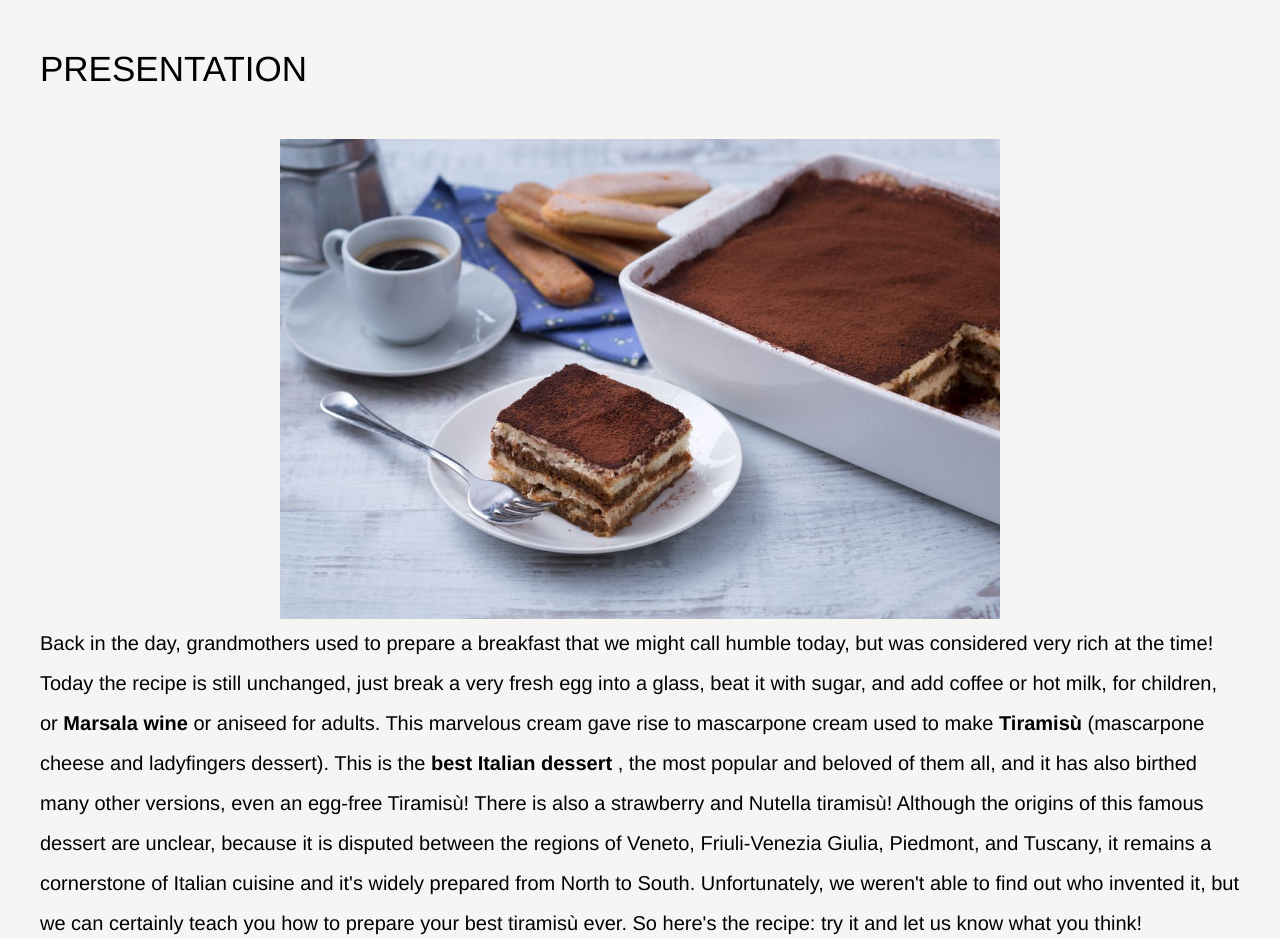
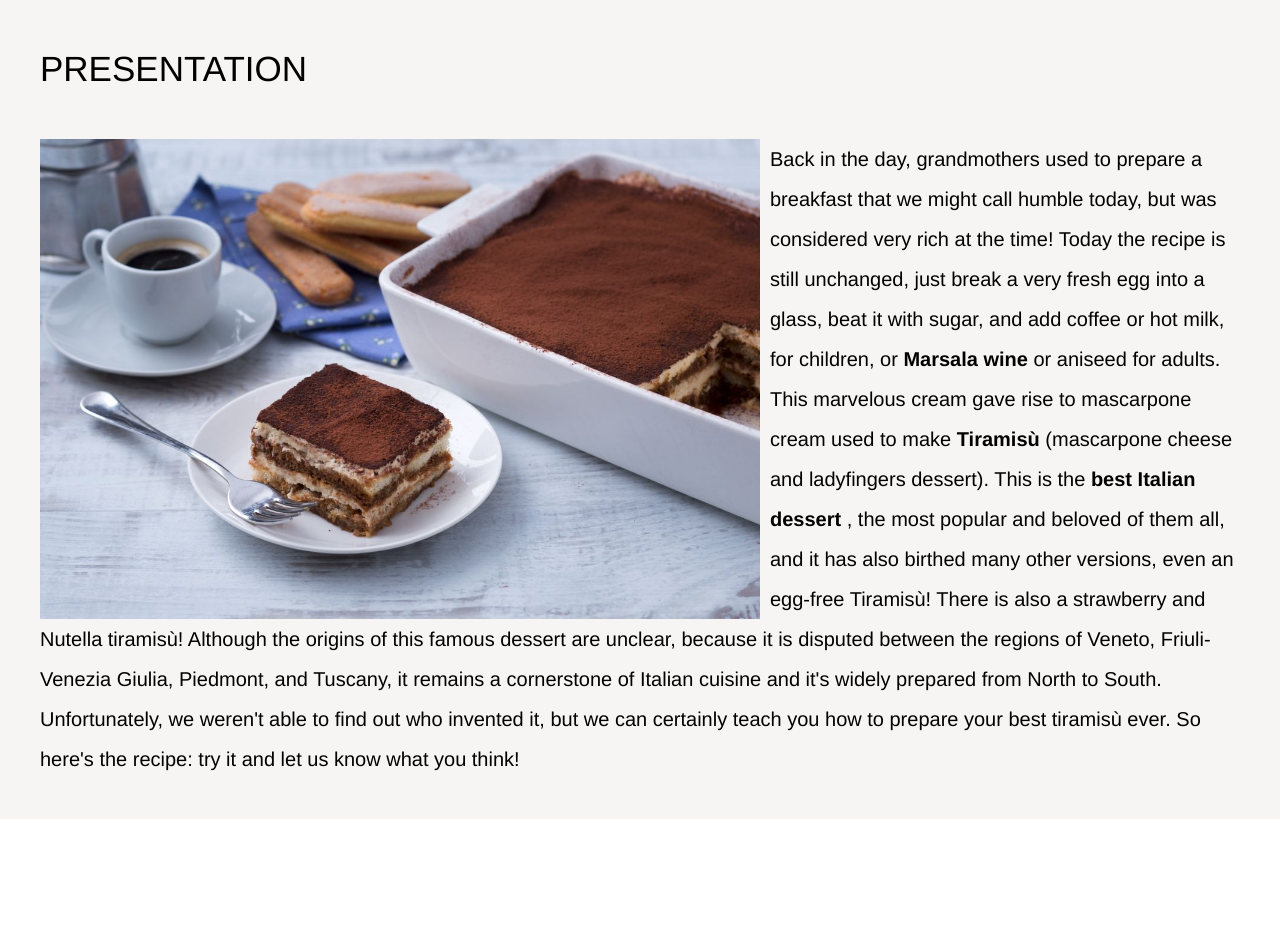
Before and after one commit to DanieleChecchin/htmlcss-responsive-layout, a plain HTML site: page index.html in a window 1280 px wide. Shown: the part 820-1759 px from the top of the page. After the commit the page ends 1639 px from the top, so only its background shows below. Drawn offline with Linux system fonts and the light colour scheme.

Commit message:
presentation tablet

```diff
--- a/css/responsive.css
+++ b/css/responsive.css
@@ -40,6 +40,11 @@
         display: block;
     }
 
+    figure img{
+        float: left;
+        margin-right: 10px;
+    }
+
 }
 
 /* Desktop 992px */
--- a/css/style.css
+++ b/css/style.css
@@ -194,6 +194,7 @@ figure{
 figure img{
     display: inline-block;
     width: 60%;
+
 }
 
 .presentation p{
```
